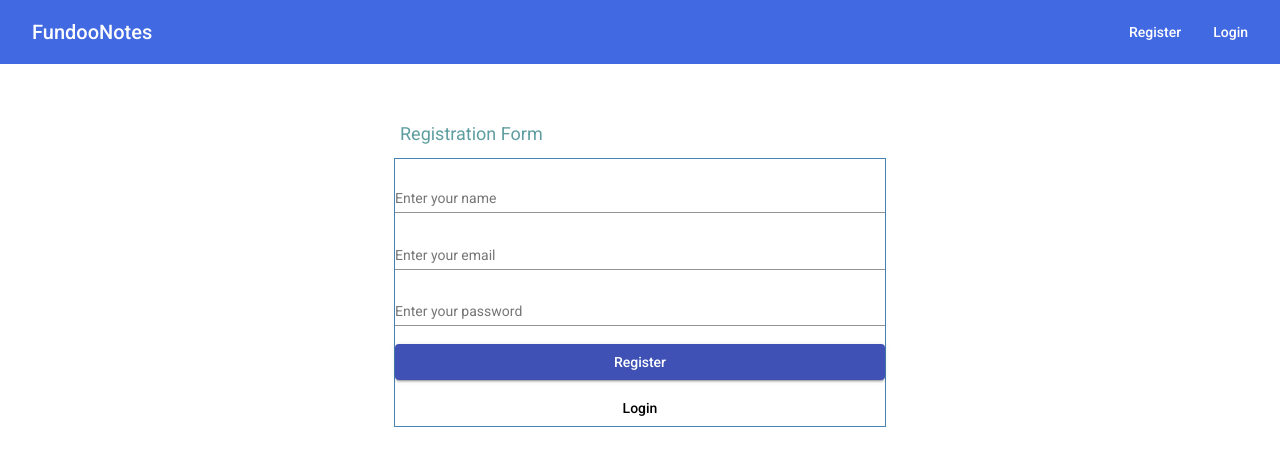
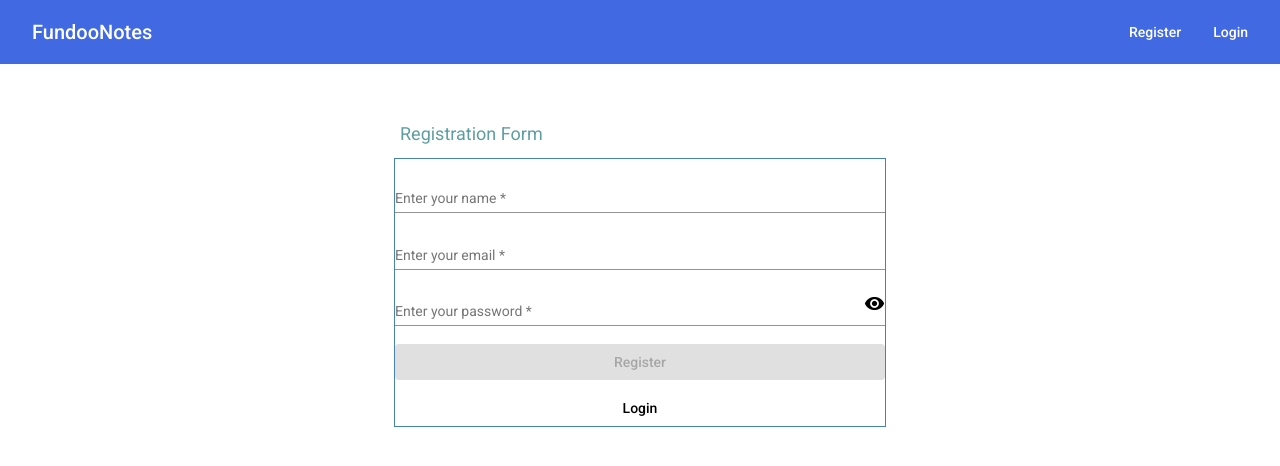
Before and after one commit to pravindeshmukh1/FundooNotesFrontEndFirst, an Angular app: page /register in a window 1280 px wide. Shown: the top 466 px of the page. Built offline with nearby package versions, Linux system fonts and the light colour scheme.

Commit message:
ADDED: Validation for Registration Form

```diff
--- a/src/app/app.module.ts
+++ b/src/app/app.module.ts
@@ -9,7 +9,7 @@ import { HomeComponent } from './home/home.component';
 import { BrowserAnimationsModule } from '@angular/platform-browser/animations';
 import { MaterialModule } from './material.module';
 import { NavBarComponent } from './nav-bar/nav-bar.component';
-import { ReactiveFormsModule } from '@angular/forms';
+import { ReactiveFormsModule} from '@angular/forms';
 
 @NgModule({
   declarations: [
--- a/src/app/material.module.ts
+++ b/src/app/material.module.ts
@@ -2,9 +2,10 @@ import { NgModule } from '@angular/core';
 import { MatToolbarModule } from '@angular/material/toolbar';
 import { MatButtonModule } from '@angular/material/button';
 import { MatInputModule } from '@angular/material/input';
+import { MatIconModule, MatIcon } from '@angular/material/icon';
 
 @NgModule({
-  imports: [MatToolbarModule, MatButtonModule, MatInputModule],
-  exports: [MatToolbarModule, MatButtonModule, MatInputModule],
+  imports: [MatToolbarModule, MatButtonModule, MatInputModule, MatIconModule],
+  exports: [MatToolbarModule, MatButtonModule, MatInputModule, MatIconModule],
 })
 export class MaterialModule {}
--- a/src/app/register/register.component.html
+++ b/src/app/register/register.component.html
@@ -1,7 +1,11 @@
 <div class="medium-list">
   <div class="list-header-title">Registration Form</div>
   <div class="list-viewer-wrapper">
-    <form [formGroup]="registerForm">
+    <form
+      [formGroup]="registerForm"
+      (ngSubmit)="registerForm.valid && onRegisterSubmit()"
+      novalidate
+    >
       <div class="form-container">
         <mat-form-field>
           <input
@@ -29,10 +33,19 @@
             formControlName="password"
             [(ngModel)]="user.password"
             placeholder="Enter your password"
+            [type]="hide ? 'password' : 'text'"
           />
+          <mat-icon matSuffix (click)="hide = !hide">
+            {{ hide ? "visibility" : "visibility_off" }}
+          </mat-icon>
         </mat-form-field>
 
-        <button mat-button type="submit" class="mat-raised-button mat-primary">
+        <button
+          mat-button
+          type="submit"
+          class="mat-raised-button mat-primary"
+          [disabled]="!registerForm.valid"
+        >
           Register
         </button>
         <button mat-button routerLink="/login" class="divider">Login</button>
--- a/src/app/register/register.component.ts
+++ b/src/app/register/register.component.ts
@@ -1,6 +1,7 @@
 import { Component, OnInit } from '@angular/core';
 import { RegisterModel } from '../models/register.model';
-import { FormGroup, FormBuilder } from '@angular/forms';
+import { FormGroup, FormBuilder, Validators } from '@angular/forms';
+import { log } from 'util';
 
 @Component({
   selector: 'app-register',
@@ -10,17 +11,25 @@ import { FormGroup, FormBuilder } from '@angular/forms';
 export class RegisterComponent implements OnInit {
   user: RegisterModel = new RegisterModel();
   registerForm: FormGroup;
+  hide = true;
 
   constructor(private formBuilder: FormBuilder) {}
 
   ngOnInit(): void {
     this.registerForm = this.formBuilder.group({
-      name: [this.user.name],
-      email: [this.user.email],
-      password: [this.user.password],
+      name: [this.user.name, [Validators.required]],
+      email: [this.user.email, [Validators.required, Validators.email]],
+      password: [
+        this.user.password,
+        [
+          Validators.required,
+          Validators.minLength(8),
+          Validators.maxLength(15),
+        ],
+      ],
     });
   }
   onRegisterSubmit() {
-    alert('ussername' + this.user.name + 'email' + this.user.email);
+    console.log(this.user.name + ' ' + this.user.email);
   }
 }
```
